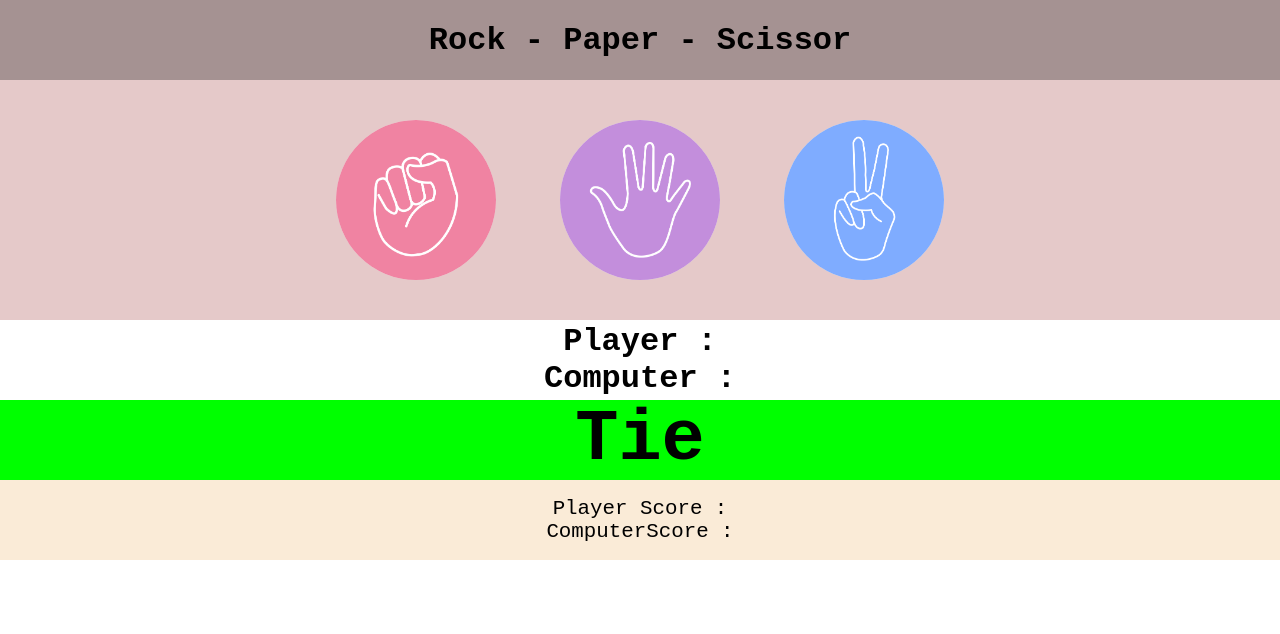
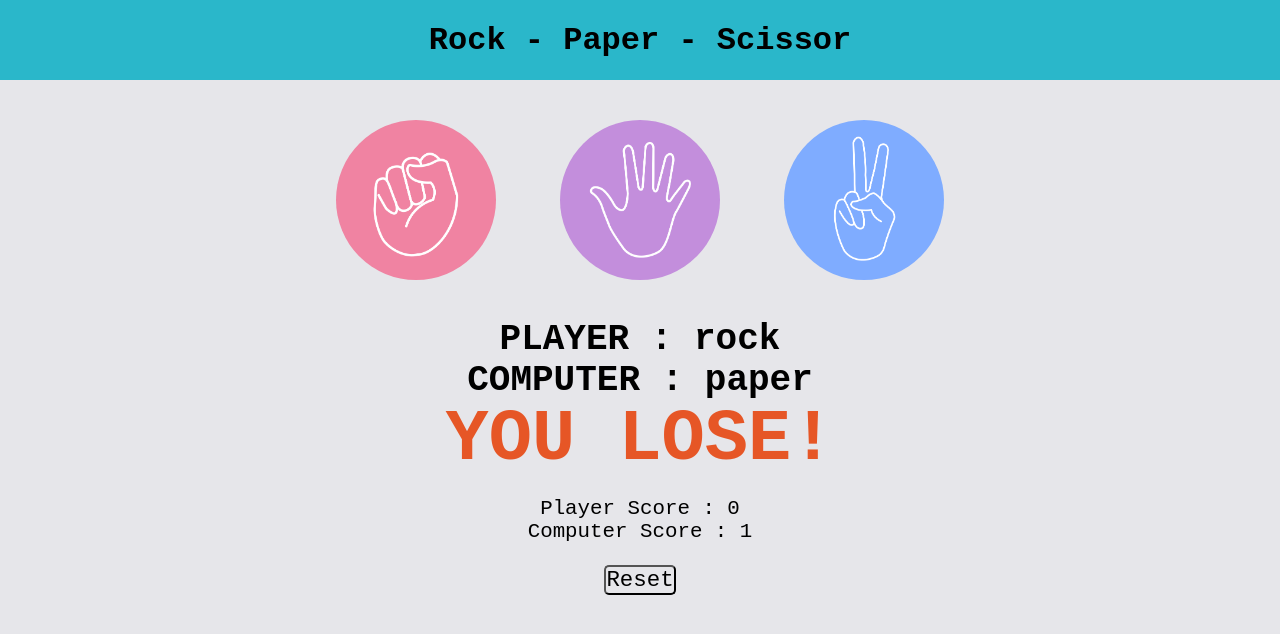
Before and after one commit to luckyverma09/Rock-Paper-Scissor, a plain HTML site: page index.html in a window 1280 px wide. Both pictures are taken after a click on the button 416 px from the left and 200 px from the top of the page. Drawn offline with Linux system fonts and the light colour scheme.

Commit message:
completed

```diff
--- a/index.html
+++ b/index.html
@@ -22,13 +22,16 @@
       </button>
     </div>
     <div class="choice">
-      <h1 id="playerDisplay">Player :</h1>
-      <h1 id="computerDisplay">Computer :</h1>
+      <h2 id="playerDisplay">Player :</h2>
+      <h2 id="computerDisplay">Computer :</h2>
     </div>
-    <div class="result">Tie</div>
-    <div class="score">
+    <div class="resultDisplay"></div>
+    <div class="scoreDisplay">
         <p id="playerScore">Player Score : </p>
         <p id="computerScore">ComputerScore : </p>
+    </div>
+    <div class="reset">
+      <button onclick="reset()" class = "btn">Reset</button>
     </div>
   </body>
   <script src="script.js"></script>
--- a/script.js
+++ b/script.js
@@ -2,13 +2,68 @@ const choices = ["rock", "paper", "scissor"];
 
 const playerDisplay = document.querySelector("#playerDisplay");
 const computerDisplay = document.querySelector("#computerDisplay");
-const result = document.querySelector(".result");
-
+const resultDisplay = document.querySelector(".resultDisplay");
+const playerScoreDisplay = document.querySelector("#playerScore");
+const computerScoreDisplay = document.querySelector("#computerScore");
 let playerScore = 0;
 let computerScore = 0;
+let result = "";
+
+function reset() {
+  playerScore = 0;
+  computerScore = 0;
+  playerChoice = "";
+  computerChoice = "";
+  result = "";
+  playerDisplay.textContent = `PLAYER : ${playerChoice}`;
+  computerDisplay.textContent = `COMPUTER : ${computerChoice}`;
+  resultDisplay.textContent = result;
+  resultDisplay.classList.remove("resultDisplay") ;
+  playerScoreDisplay.textContent = `Player Score : ${playerScore}`;
+  computerScoreDisplay.textContent = `Computer Score : ${computerScore}`;
+}
 
 function playGame(playerChoice) {
-    const computerChoice = choices[Math.random() * 3];
-
-
+  const computerChoice = choices[Math.floor(Math.random() * 3)];
+  console.log(computerChoice);
+  if (playerChoice === computerChoice) {
+    result = "It's a TIE!";
+  } else if (playerChoice === "rock" && computerChoice === "scissor") {
+    playerScore++;
+    result = "YOU WIN!";
+  } else if (playerChoice === "paper" && computerChoice === "rock") {
+    playerScore++;
+    result = "YOU WIN!";
+  } else if (playerChoice === "scissor" && computerChoice === "paper") {
+    playerScore++;
+    result = "YOU WIN!";
+  } else if (computerChoice === "rock" && playerChoice === "scissor") {
+    computerScore++;
+    result = "YOU LOSE!";
+  } else if (computerChoice === "paper" && playerChoice === "rock") {
+    computerScore++;
+    result = "YOU LOSE!";
+  } else if (computerChoice === "scissor" && playerChoice === "paper") {
+    computerScore++;
+    result = "YOU LOSE!";
+  }
+  resultDisplay.classList.add("resultDisplay") ;
+  playerDisplay.textContent = `PLAYER : ${playerChoice}`;
+  computerDisplay.textContent = `COMPUTER : ${computerChoice}`;
+  resultDisplay.textContent = result;
+  if (result === "YOU WIN!") {
+    resultDisplay.classList.add("greenText");
+    resultDisplay.classList.remove("redText");
+    resultDisplay.classList.remove("blackText");
+  } else if (result === "YOU LOSE!") {
+    resultDisplay.classList.add("redText");
+    resultDisplay.classList.remove("greenText");
+    resultDisplay.classList.remove("blackText");
+  } else {
+    resultDisplay.classList.add("blackText");
+    resultDisplay.classList.remove("redText");
+    resultDisplay.classList.remove("greenText");
+  }
+  playerScoreDisplay.textContent = `Player Score : ${playerScore}`;
+  computerScoreDisplay.textContent = `Computer Score : ${computerScore}`;
 }
--- a/style.css
+++ b/style.css
@@ -2,24 +2,26 @@
   padding: 0;
   margin: 0;
   font-family: "Courier New", Courier, monospace;
+  background-color: #E6E6EA;
 }
 
 .navbar {
   height: 10vh;
-  background: rgb(165, 146, 146);
+  background: #2AB7CA;
   display: flex;
   justify-content: center;
   align-items: center;
 }
 
 h1 {
+  background: #2AB7CA;
   font-weight: 900;
   font-size: 2rem;
   color: black;
+
 }
 
 .buttons {
-  background-color: rgb(229, 201, 201);
   height: 30vh;
   display: flex;
   flex-direction: row;
@@ -51,21 +53,21 @@ h1 {
   flex-direction: column;
   justify-content: center;
   align-items: center;
+  font-size: 1.5rem;
 }
 
-.result {
+.resultDisplay {
   height: 10vh;
   width: 100%;
-  background-color: lime;
   display: flex;
   justify-content: center;
   align-items: center;
   font-weight: 700;
   font-size: 9vmin;
+
 }
-.score {
+.scoreDisplay {
   height: 10vh;
-  background-color: antiquewhite;
   display: flex;
   flex-direction: column;
   justify-content: center;
@@ -75,3 +77,27 @@ h1 {
 p {
   font-size: 1.3rem;
 }
+
+.reset {
+  display: flex;
+  height: 5vh;
+  width: 100%;
+  align-items: center;
+  justify-content: center;
+}
+.btn{
+  font-size: 1.4rem;
+  border-radius: 5px;
+  cursor: pointer;
+}
+
+.greenText{
+  color: rgb(141, 230, 141);
+}
+
+.redText{
+  color: rgb(230, 86, 38);
+}
+.blackText{
+  color: black;
+}
```
